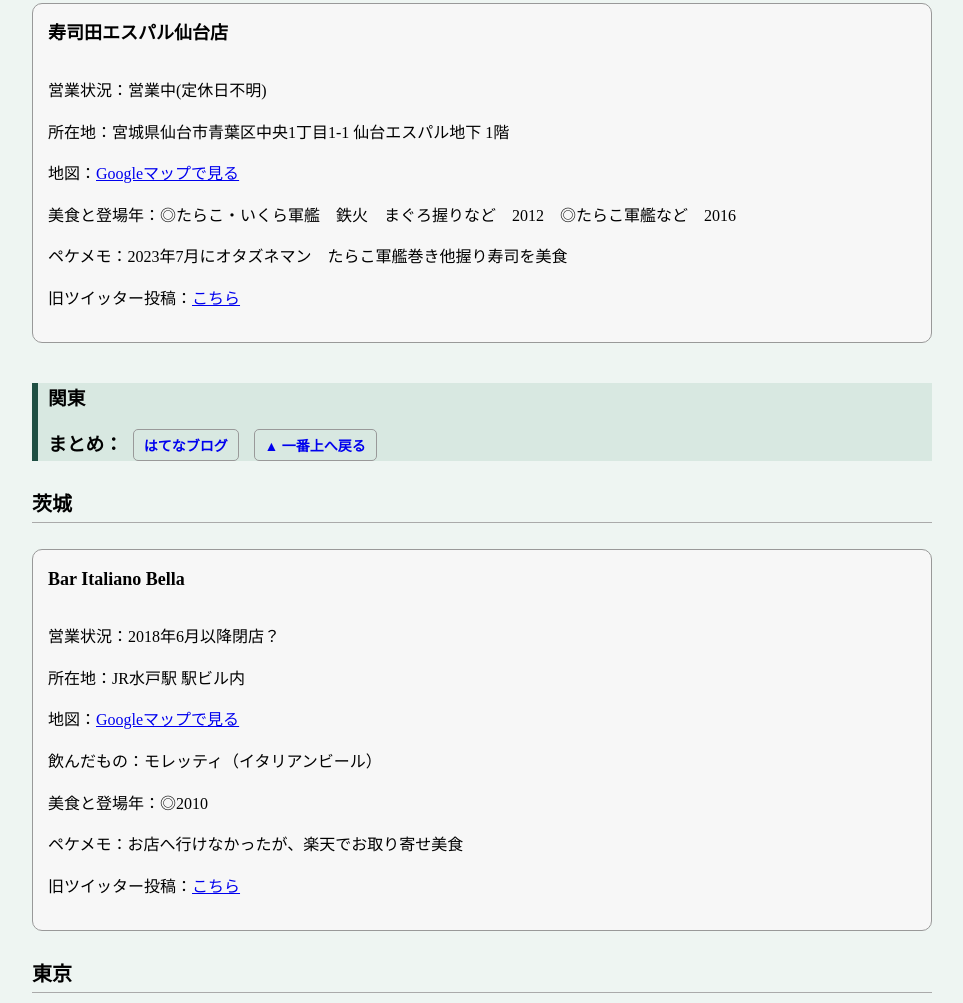
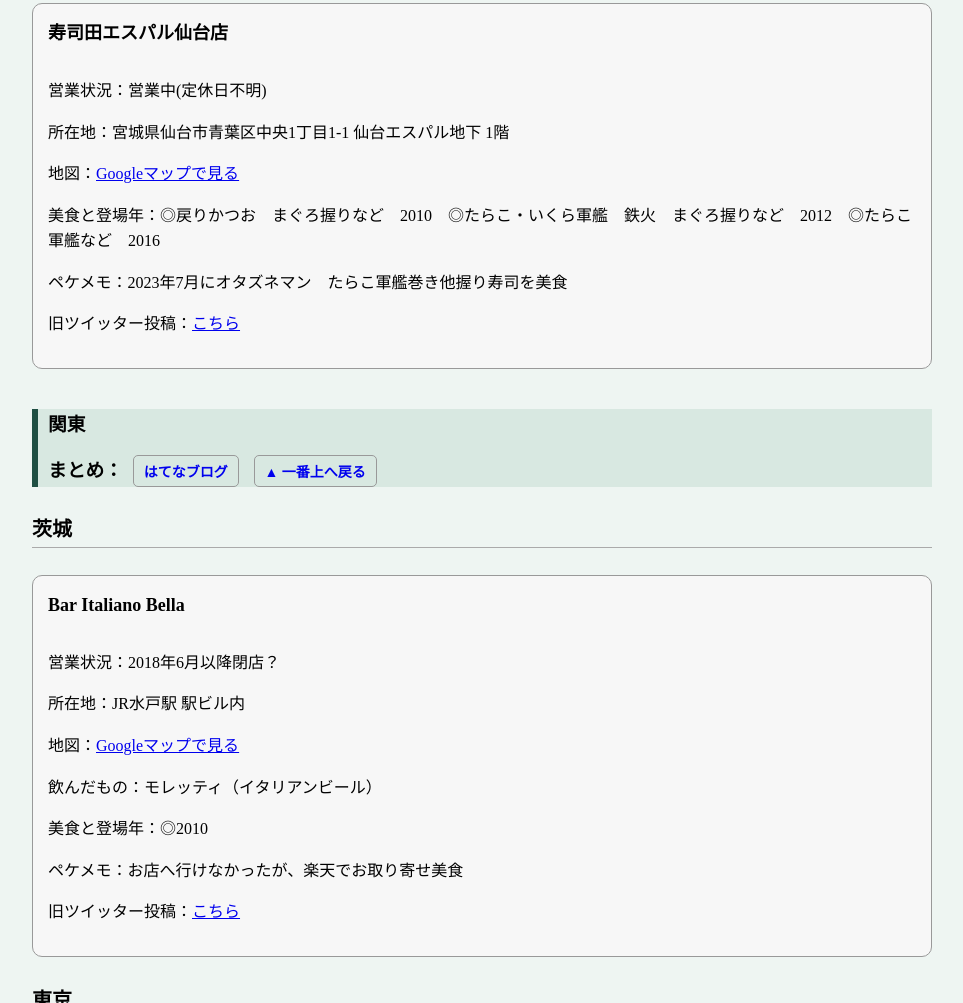
Before and after one commit to teampeke/zensen-bisyoku, a plain HTML site: page index.html in a window 1280 px wide. Shown: the part 5841-6844 px from the top of the page, without its empty margins (158-1121 px from the left). Drawn offline with Linux system fonts and the light colour scheme.

Commit message:
Add files via upload

```diff
--- a/index.html
+++ b/index.html
@@ -185,7 +185,7 @@
         <p>営業状況：営業中(定休日不明)</p>
         <p>所在地：宮城県仙台市青葉区中央1丁目1-1 仙台エスパル地下 1階</p>
         <P>地図：<a href="https://www.google.com/maps/place/%E5%AF%BF%E5%8F%B8%E7%94%B0(%E3%81%99%E3%81%97%E3%81%A7%E3%82%93)+%E3%82%A8%E3%82%B9%E3%83%91%E3%83%AB%E4%BB%99%E5%8F%B0%E5%BA%97/@38.2607046,140.8796139,17z/data=!3m2!4b1!5s0x5f8a2818eb69a4dd:0x486cece4aef43208!4m6!3m5!1s0x5f8a28188f200021:0xf82de56a03cd9d55!8m2!3d38.2607004!4d140.8821888!16s%2Fg%2F1tgx1vbk?authuser=0&entry=ttu&g_ep=EgoyMDI2MDkxNS4wIKXMDSoASAFQAw%3D%3D" target="_blank">Googleマップで見る</a></P>
-        <p>美食と登場年：◎たらこ・いくら軍艦　鉄火　まぐろ握りなど　2012　◎たらこ軍艦など　2016</p>
+        <p>美食と登場年：◎戻りかつお　まぐろ握りなど　2010　◎たらこ・いくら軍艦　鉄火　まぐろ握りなど　2012　◎たらこ軍艦など　2016</p>
         <p>ペケメモ：2023年7月にオタズネマン　たらこ軍艦巻き他握り寿司を美食</p>
         <p>旧ツイッター投稿：<a href="https://x.com/pekeanjyo/status/1676559407675740162" target="_blank">こちら</a></p>
         </div>
```
